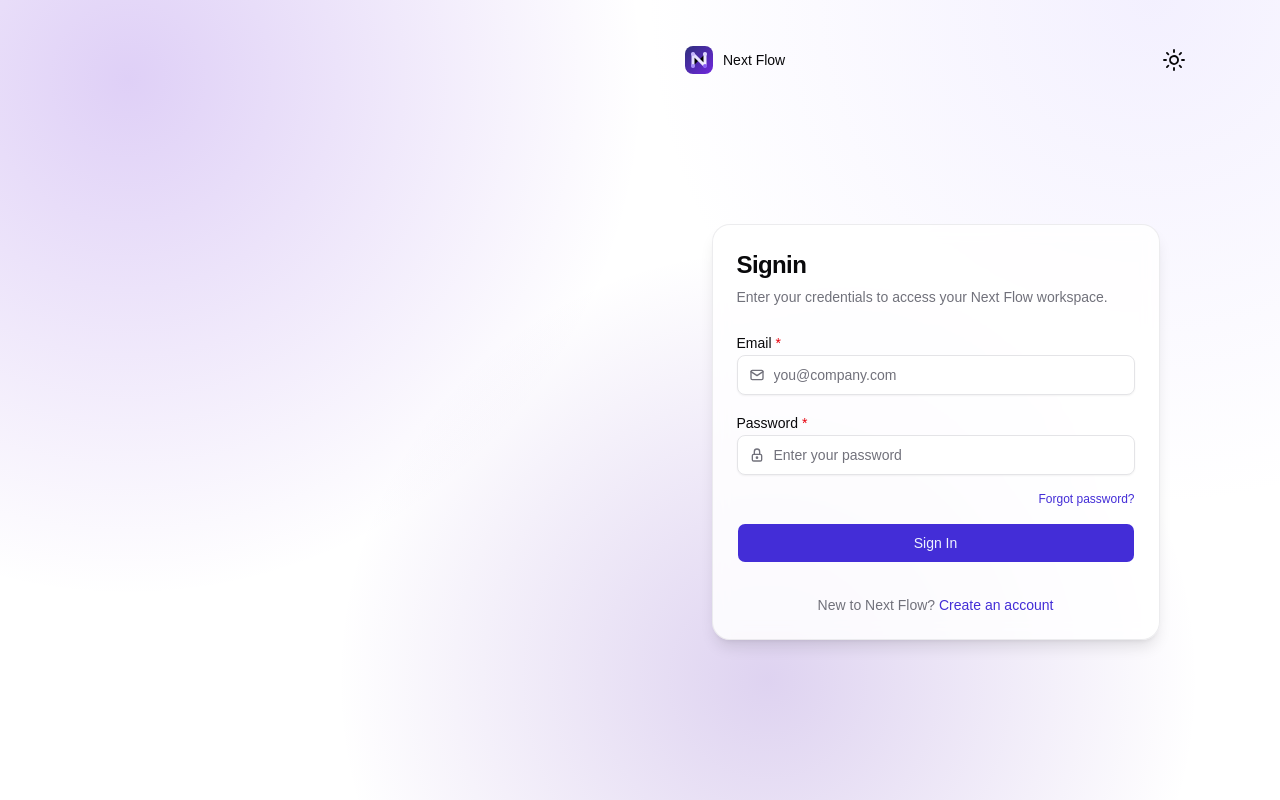
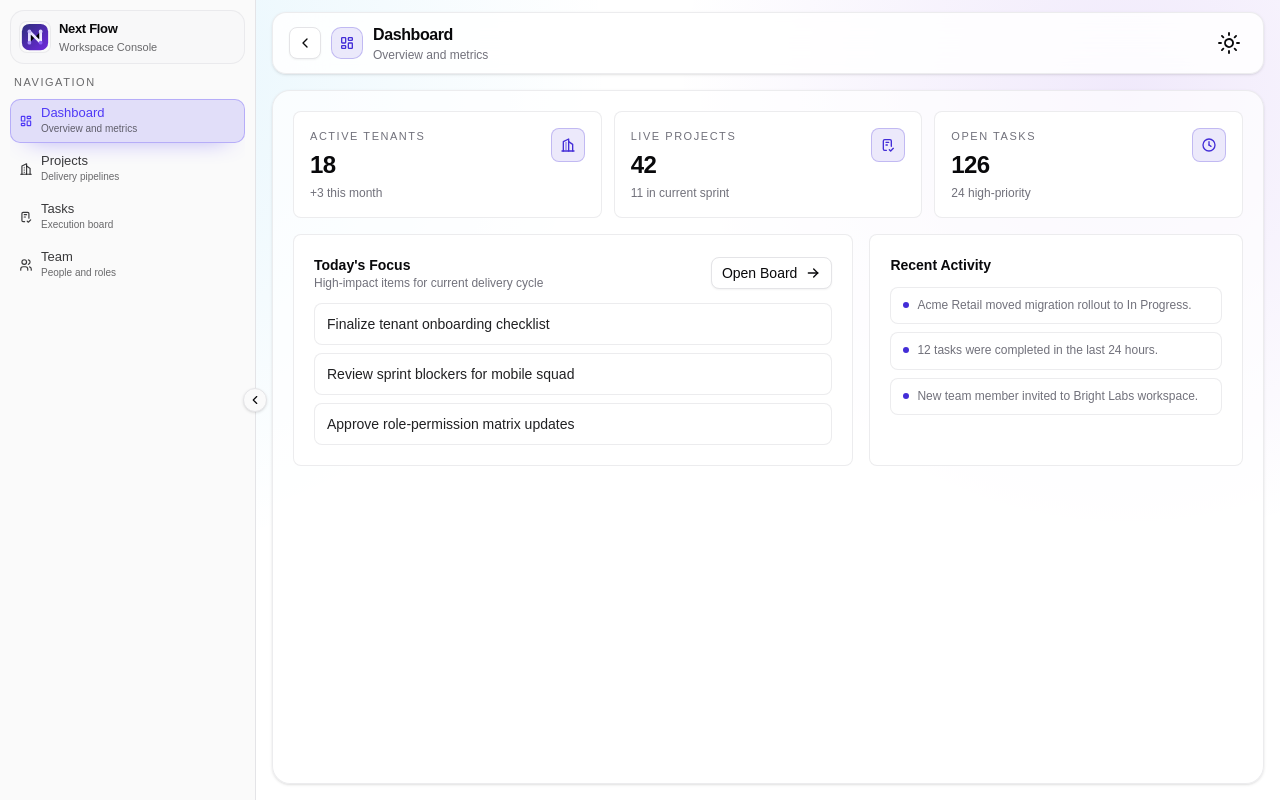
Before and after one commit to harshal5-dev/nex-flow-ui, a React (Vite) app: page /app/dashboard in a window 1280 px wide. Before the commit this address led to /login. Built offline with nearby package versions, Linux system fonts and the light colour scheme.

Commit message:
feat: update routing to use '/signin' instead of '/login' across the application

```diff
--- a/src/App.jsx
+++ b/src/App.jsx
@@ -11,7 +11,7 @@ export function App() {
     <Routes>
       <Route path="/" element={<Home />} />
       <Route path="/home" element={<Home />} />
-      <Route path="/login" element={<Signin />} />
+      <Route path="/signin" element={<Signin />} />
       <Route path="/signup" element={<Signup />} />
       <Route path="/register" element={<Navigate to="/signup" replace />} />
       <Route path="/app" element={<AppLayout />}>
--- a/src/modules/auth/signup/Signup.jsx
+++ b/src/modules/auth/signup/Signup.jsx
@@ -52,7 +52,7 @@ const Signup = () => {
           <p className="text-sm text-muted-foreground">
             Already have an account?{" "}
             <Link
-              to="/login"
+              to="/signin"
               className="font-medium text-primary underline-offset-4 hover:underline"
             >
               Sign in
--- a/src/modules/auth/signup/SignupForm.jsx
+++ b/src/modules/auth/signup/SignupForm.jsx
@@ -94,7 +94,7 @@ const SignupForm = () => {
       });
 
       setTimeout(() => {
-        navigate("/login");
+        navigate("/signin");
       }, 2000);
 
       form.reset({
--- a/src/pages/Home.jsx
+++ b/src/pages/Home.jsx
@@ -146,7 +146,7 @@ const Home = () => {
                 spacing, and production-ready information architecture.
               </p>
               <div className="mt-6 flex flex-wrap items-center gap-3">
-                <Button size="lg" onClick={() => navigate("/login")}>
+                <Button size="lg" onClick={() => navigate("/signin")}>
                   Login Workspace
                 </Button>
                 <Button
--- a/src/pages/app/AppLayout.jsx
+++ b/src/pages/app/AppLayout.jsx
@@ -279,14 +279,6 @@ function AppLayout() {
   const navigate = useNavigate();
   const location = useLocation();
 
-  useEffect(() => {
-    const mockSession = window.localStorage.getItem("nexflow:mock-auth");
-
-    if (mockSession !== "true") {
-      navigate("/login", { replace: true });
-    }
-  }, [navigate]);
-
   const pageMeta = useMemo(() => {
     const active = navigationItems.find((item) =>
       location.pathname.startsWith(item.path)
```
